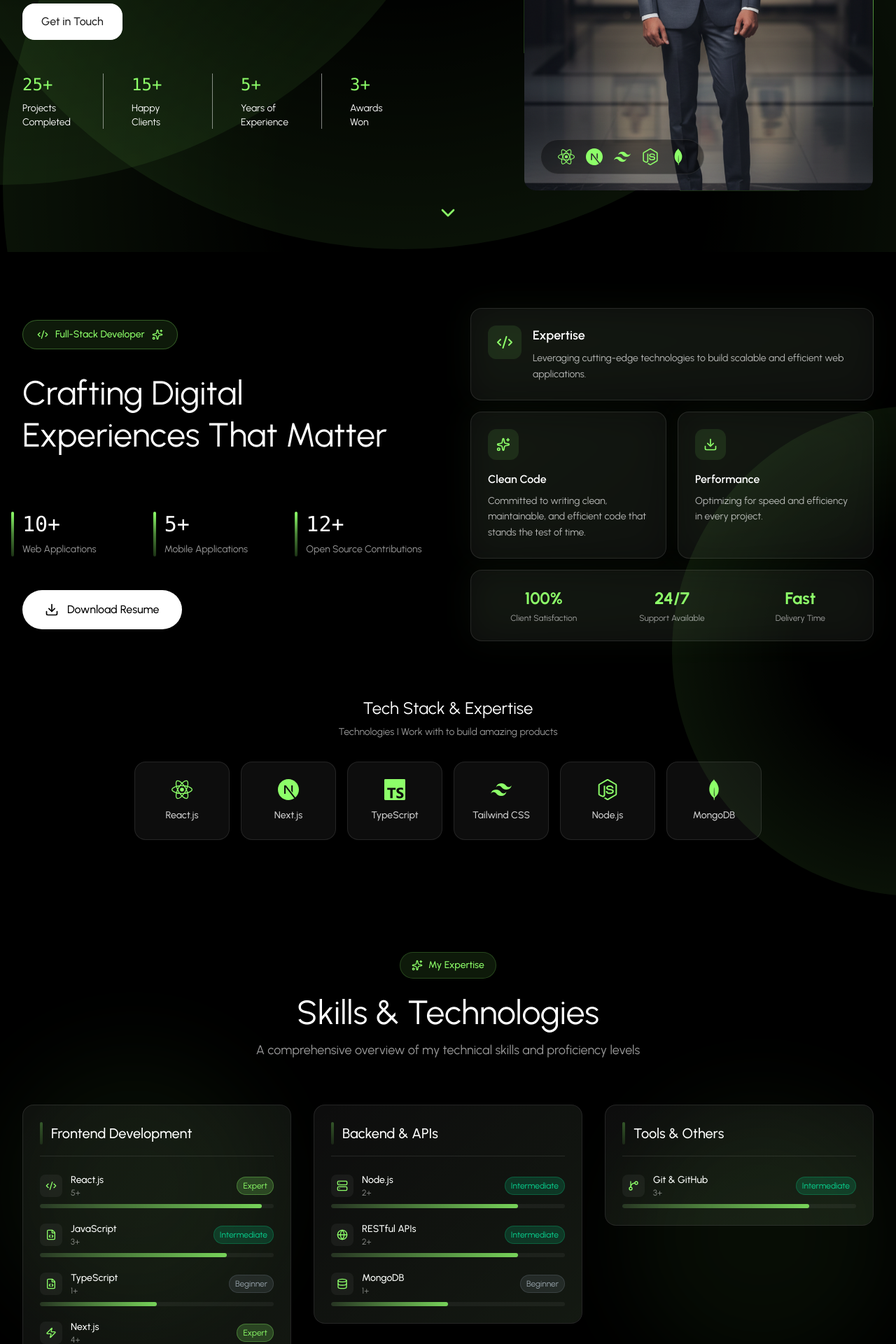
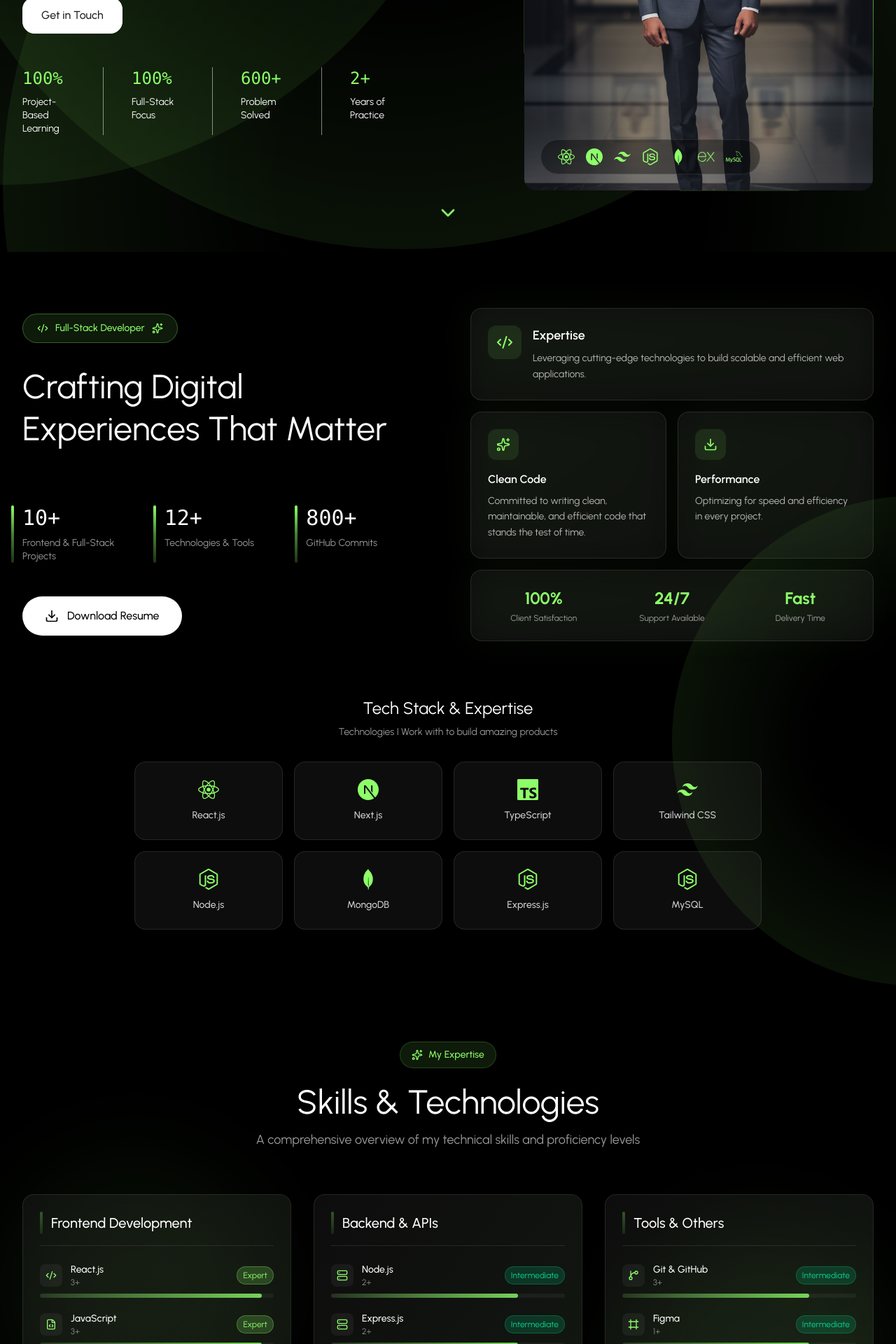
Before and after one commit to tajwone17/portfolio-tajwone, a React (Vite) app: page / in a window 1280 px wide. Shown: the part 440-2360 px from the top of the page at 70% size. Built offline with nearby package versions, Linux system fonts and the light colour scheme.

Commit message:
feat: enhance Footer and Contact sections with Instagram support; update About and Skills sections with new technologies

```diff
--- a/src/components/layout/Footer.jsx
+++ b/src/components/layout/Footer.jsx
@@ -7,6 +7,7 @@ import {
   Mail,
   MapPin,
   Heart,
+
 } from "lucide-react";
 import { PERSONAL_INFO, SOCIAL_LINKS, NAV_LINKS } from "../../utils/constants";
 import { scrollToSection } from "../../hooks/useScrollSpy";
@@ -18,6 +19,7 @@ export default function Footer() {
     linkedin: Linkedin,
     facebook: Facebook,
     instagram: Instagram,
+
   };
   return (
     <footer className="relative bg-black overflow-hidden border-t border-white/10">
--- a/src/components/sections/About.jsx
+++ b/src/components/sections/About.jsx
@@ -21,6 +21,8 @@ export default function About() {
     { name: "Tailwind CSS", icon: SiTailwindcss, color: "#06B6D4" },
     { name: "Node.js", icon: SiNodedotjs, color: "#339933" },
     { name: "MongoDB", icon: SiMongodb, color: "#47A248" },
+    { name: "Express.js", icon: SiNodedotjs, color: "#000000" },
+    { name: "MySQL", icon: SiNodedotjs, color: "#4479A1" },
   ];
   return (
     <section id="about" className="relative py-20 bg-black overflow-hidden">
@@ -182,7 +184,7 @@ export default function About() {
                 Technologies I Work with to build amazing products
               </p>
             </div>
-            <div className="grid grid-cols-2 md:grid-cols-3 lg:grid-cols-6 gap-4 w-full max-w-4xl">
+            <div className="grid grid-cols-2  md:grid-cols-4 gap-4 w-full max-w-4xl">
               {skills.map((skill, index) => (
                 <div key={index} className="group relative bg-white/5 hover:bg-white/10 border border-white/10 hover:border-primary/50 rounded-2xl p-6 flex flex-col items-center justify-center gap-3 transition-all duration-300 hover:scale-105">
                   <skill.icon className="text-3xl text-primary" />
--- a/src/components/sections/Contact.jsx
+++ b/src/components/sections/Contact.jsx
@@ -5,6 +5,7 @@ import {
   Github,
   Linkedin,
   Facebook,
+    Instagram,
   Send,
   MessageSquare,
 } from "lucide-react";
@@ -53,6 +54,7 @@ export default function Contact() {
     github: Github,
     linkedin: Linkedin,
     facebook: Facebook,
+    instagram: Instagram,
   };
 
   return (
@@ -212,7 +214,7 @@ export default function Contact() {
                 <p className="text-sm text-white/60 mb-4">Find me on</p>
                 <div className="flex gap-4 ">
                   {Object.entries(SOCIAL_LINKS)
-                    .slice(0, 3)
+                    .slice(0, 4)
                     .map(([platform, url]) => {
                       const Icon = socialIcons[platform];
                       return Icon ? (
--- a/src/components/sections/Hero.jsx
+++ b/src/components/sections/Hero.jsx
@@ -7,6 +7,8 @@ import {
   SiTailwindcss,
   SiNodedotjs,
   SiMongodb,
+  SiExpress,
+  SiMysql,
 } from "react-icons/si";
 import { PERSONAL_INFO, STATS } from "../../utils/constants";
 import { scrollToSection } from "../../hooks/useScrollSpy";
@@ -101,6 +103,12 @@ export default function Hero() {
                       <div className="w-6 h-6 flex items-center justify-center hover:scale-110 transition-transform duration-300 ">
                         <SiMongodb className="w-full h-full text-primary" />
                       </div>
+                       <div className="w-6 h-6 flex items-center justify-center hover:scale-110 transition-transform duration-300 ">
+                        <SiExpress className="w-full h-full text-primary" />
+                      </div>
+                       <div className="w-6 h-6 flex items-center justify-center hover:scale-110 transition-transform duration-300 ">
+                        <SiMysql className="w-full h-full text-primary" />
+                      </div>
                     </div>
                   </FadeIn>
                 </div>
--- a/src/components/sections/Skills.jsx
+++ b/src/components/sections/Skills.jsx
@@ -11,12 +11,15 @@ export default function Skills() {
       skills.find((s) => s.name === "TypeScript"),
       skills.find((s) => s.name === "Next.js"),
       skills.find((s) => s.name === "Tailwind CSS"),
+      skills.find((s) => s.name === "Bootstrap"),
       skills.find((s) => s.name === "Redux"),
     ].filter(Boolean),
     "Backend & APIs": [
       skills.find((s) => s.name === "Node.js"),
+      skills.find((s) => s.name === "Express.js"),
       skills.find((s) => s.name === "RESTful APIs"),
       skills.find((s) => s.name === "MongoDB"),
+      skills.find((s) => s.name === "SQL"),
     ].filter(Boolean),
     "Tools & Others": [
       skills.find((s) => s.name === "Git & GitHub"),
--- a/src/data/skills.js
+++ b/src/data/skills.js
@@ -4,13 +4,13 @@ export const skills = [
         name: "React.js",
         icon: "Code2",
         level: "Expert",
-        experience: "5+" // years
+        experience: "3+" // years
     },
     {
         id: 2,
         name: "JavaScript",
         icon: "FileCode",
-        level: "Intermediate",
+        level: "Expert",
         experience: "3+" // years
     },
     {
@@ -25,48 +25,77 @@ export const skills = [
         name: "Next.js",
         icon: "Zap",
         level: "Expert",
-        experience: "4+" // years
+        experience: "2+" // years
     },
     {
         id: 5,
         name: "Tailwind CSS",
         icon: "Palette",
         level: "Intermediate",
-        experience: "3+" // years
+        experience: "2+" // years
+    },
+     {
+        id: 6,
+        name: "Bootstrap",
+        icon: "LayoutList",
+        level: "Intermediate",
+        experience: "2+" // years
     },
     {
-        id: 6,
+        id: 7,
         name: "Node.js",
         icon: "Server",
         level: "Intermediate",
         experience: "2+" // years
     },
     {
-        id: 7,
+        id: 8,
         name: "Git & GitHub",
         icon: "GitBranch",
         level: "Intermediate",
         experience: "3+" // years
     },
     {
-        id: 8,
+        id: 9,
         name: "Redux",
         icon: "Stack",
         level: "Intermediate",
-        experience: "2+" // years
+        experience: "1+" // years
     },
     {
-        id: 9,
+        id: 10,
         name: "RESTful APIs",
         icon: "Globe",
         level: "Intermediate",
         experience: "2+" // years
     },
     {
-        id: 10,
+        id: 11,
         name: "MongoDB",
         icon: "Database",
         level: "Beginner",
         experience: "1+" // year
+    },
+    {
+        id: 12,
+        name: "SQL",
+        icon: "Database",
+        level: "Intermediate",
+        experience: "2+" // year
+    },
+      {
+        id: 13,
+        name: "Figma",
+        icon: "Frame",
+        level: "Intermediate",
+        experience: "1+" // year
     }
+    ,
+     {
+        id: 14,
+        name: "Express.js",
+        icon: "Server",
+        level: "Intermediate",
+        experience: "2+" // years
+    },
 ];
--- a/src/utils/constants.js
+++ b/src/utils/constants.js
@@ -16,17 +16,19 @@ export const SOCIAL_LINKS = {
   github: "https://github.com/tajwone17",
   linkedin: "https://www.linkedin.com/in/jakaria-chowdhury-tajwone-9a1b08293/",
   facebook: "https://www.facebook.com/tajwone.chowdhury",
+  instagram: "https://www.instagram.com/tajwone17/",
 };
 export const STATS = [
-  { label: "Projects Completed", value: "25+" },
-  { label: "Happy Clients", value: "15+" },
-  { label: "Years of Experience", value: "5+" },
-  { label: "Awards Won", value: "3+" },
+  { label: "Project-Based Learning", value: "100%" },
+  { label: "Full-Stack Focus", value: "100%" },
+  { label: "Problem Solved", value: "600+" },
+  { label: "Years of Practice", value: "2+" },
 ];
+
 export const ABOUT_STATS = [
-  { label: "Web Applications", value: "10+" },
-  { label: "Mobile Applications", value: "5+" },
-  { label: "Open Source Contributions", value: "12+" },
+  { label: "Frontend & Full-Stack Projects", value: "10+" },
+  { label: "Technologies & Tools", value: "12+" },
+  { label: "GitHub Commits", value: "800+" },
 ];
 export const NAV_LINKS = [
   { id: "about", label: "About" },
```
